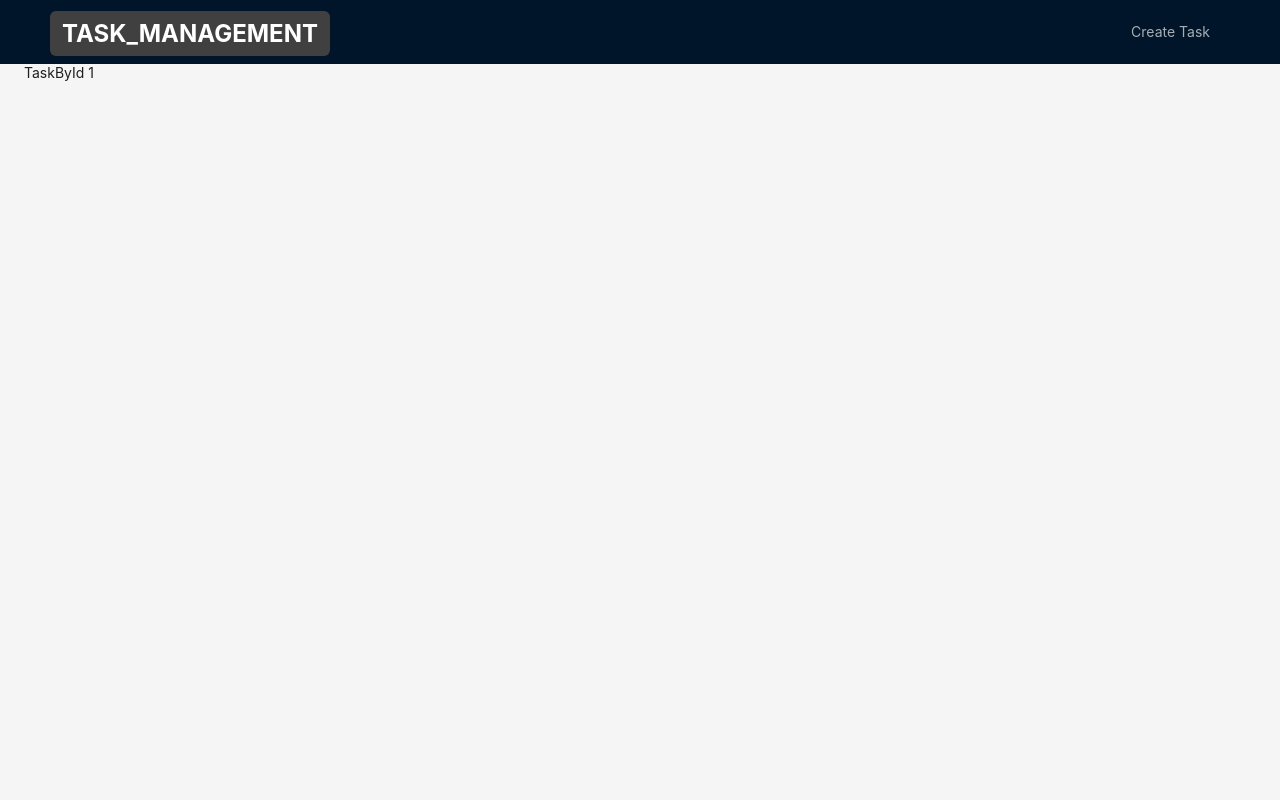
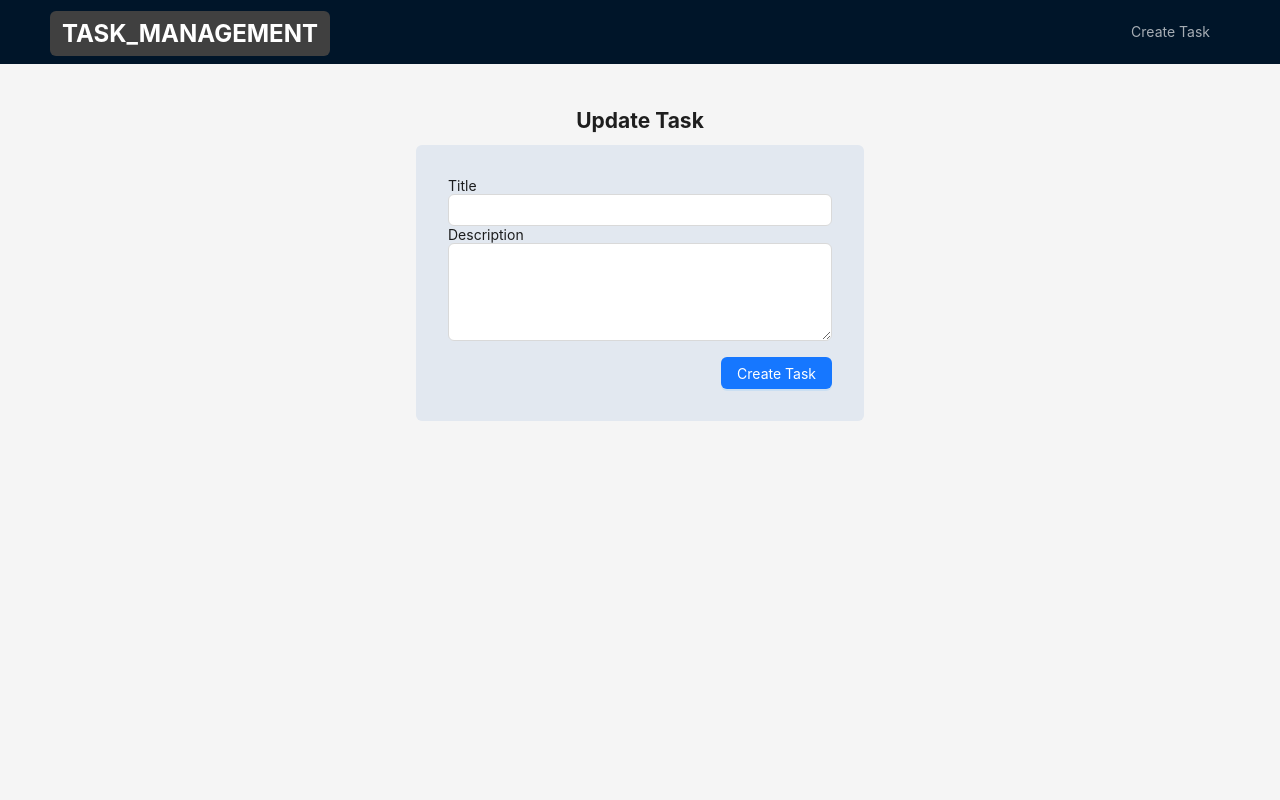
Before and after one commit to programmer-nur/task-management-frontend, a Next.js app: page /edit/1 in a window 1280 px wide. Shown: the top 800 px of the page. Built offline with nearby package versions, Linux system fonts and the light colour scheme.

Commit message:
feat: added task edit for

```diff
--- a/src/app/edit/[id]/page.tsx
+++ b/src/app/edit/[id]/page.tsx
@@ -1,4 +1,5 @@
 import RootLayout from "@/components/Layout/RootLayout";
+import TaskEdit from "@/components/UI/TaskEdit";
 
 interface IProps {
     params: any;
@@ -8,8 +9,8 @@ const TaskById = ({ params }: IProps) => {
     const {id} = params
   return (
     <RootLayout>
-      TaskById {id}
-      </RootLayout>
+      <TaskEdit />
+    </RootLayout>
   )
 }
 export default TaskById
--- /dev/null
+++ b/src/components/UI/TaskEdit.tsx
@@ -0,0 +1,31 @@
+'use client'
+import { Button } from "antd";
+import Form from "../Form/Form";
+import InputFiled from "../Form/InputFiled"
+import InputTextArea from "../Form/InputTextArea";
+
+const TaskEdit = () => {
+    const onSubmit =(value:any)=>{
+        console.log(value)
+    }
+  return (
+   <div className="flex flex-col justify-center mt-8 items-center">
+    <h2 className="py-3">Update Task</h2>
+     <div className="max-w-md border bg-slate-200 p-8 rounded-md">
+        <Form  submitHandler={onSubmit}>
+          <div className="mb-4">
+            <InputFiled name="title" label="Title" />
+            <InputTextArea rows={4} name="description" label="Description" />
+          </div>
+
+          <div className="text-end">
+            <Button type="primary" htmlType="submit">
+              Create Task
+            </Button>
+          </div>
+        </Form>
+    </div>
+   </div>
+  )
+}
+export default TaskEdit
```
